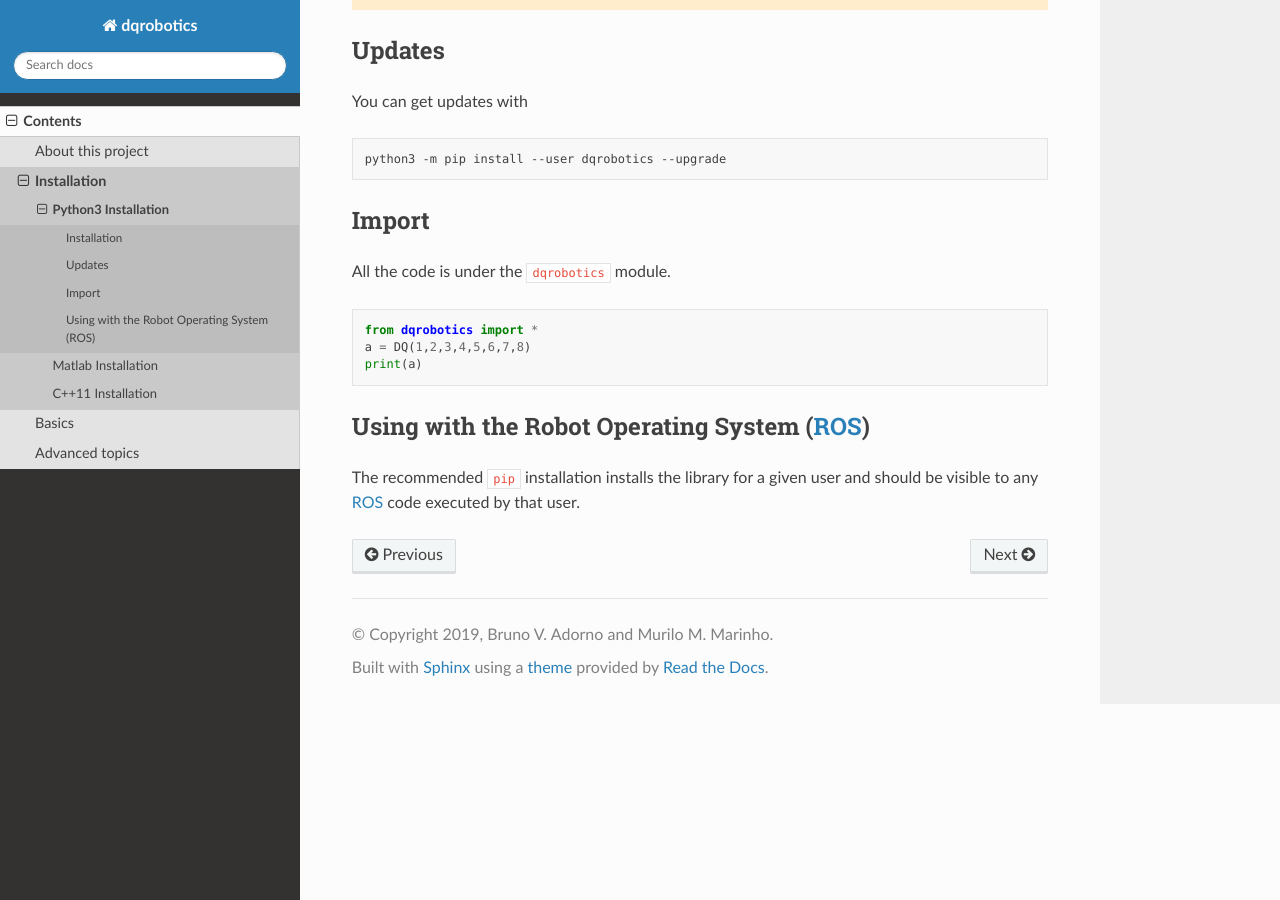
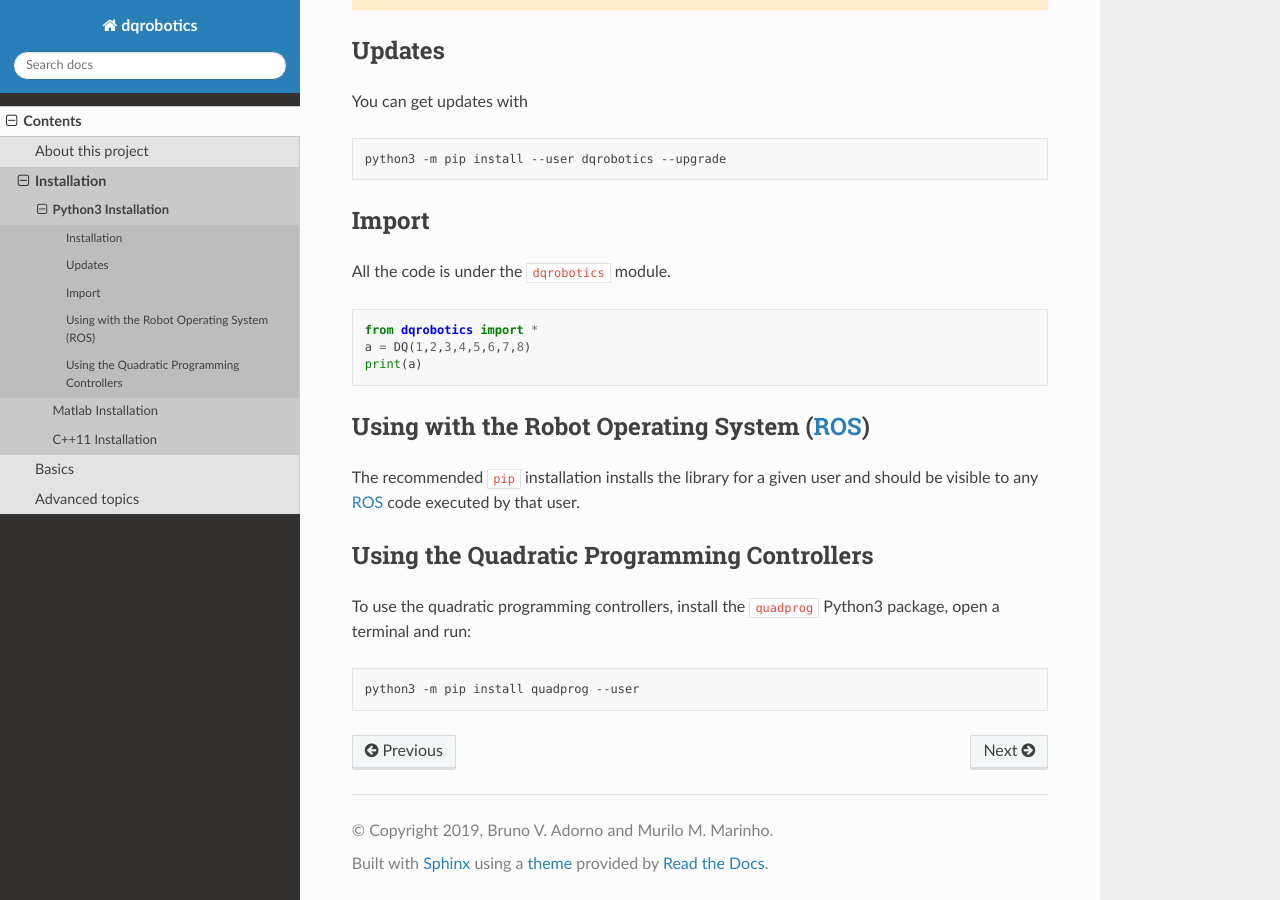
Before and after one commit to dqrobotics/dqrobotics.github.io, a Sphinx documentation site: the page built from docs/installation/python.rst, in a window 1280 px wide and 900 px high, scrolled down 749 px. Built offline with Sphinx 7.4.7 and the Read the Docs theme 2.0.0, drawn with Linux system fonts in a browser that asks for light colours; pages that are not in the unit, such as notebooks, are missing from menus.

Commit message:
Update python.rst
Add information on installing python3 quadprog to use the quadratic programming controllers.

```diff
--- a/docs/installation/python.rst
+++ b/docs/installation/python.rst
@@ -43,6 +43,15 @@ Using with the Robot Operating System (ROS_)
 
 The recommended :code:`pip` installation installs the library for a given user and should be visible to any ROS_ code executed by that user.
 
+Using the Quadratic Programming Controllers
+===========================================
+
+To use the quadratic programming controllers, install the :code:`quadprog` Python3 package, open a terminal and run:
+
+.. code-block:: bash
+
+  python3 -m pip install quadprog --user
+
 .. _pybind11: https://github.com/pybind/pybind11
 .. _Python-Issue-Tracker: https://github.com/dqrobotics/python/issues
 .. _PyPI: https://pypi.org/
```
